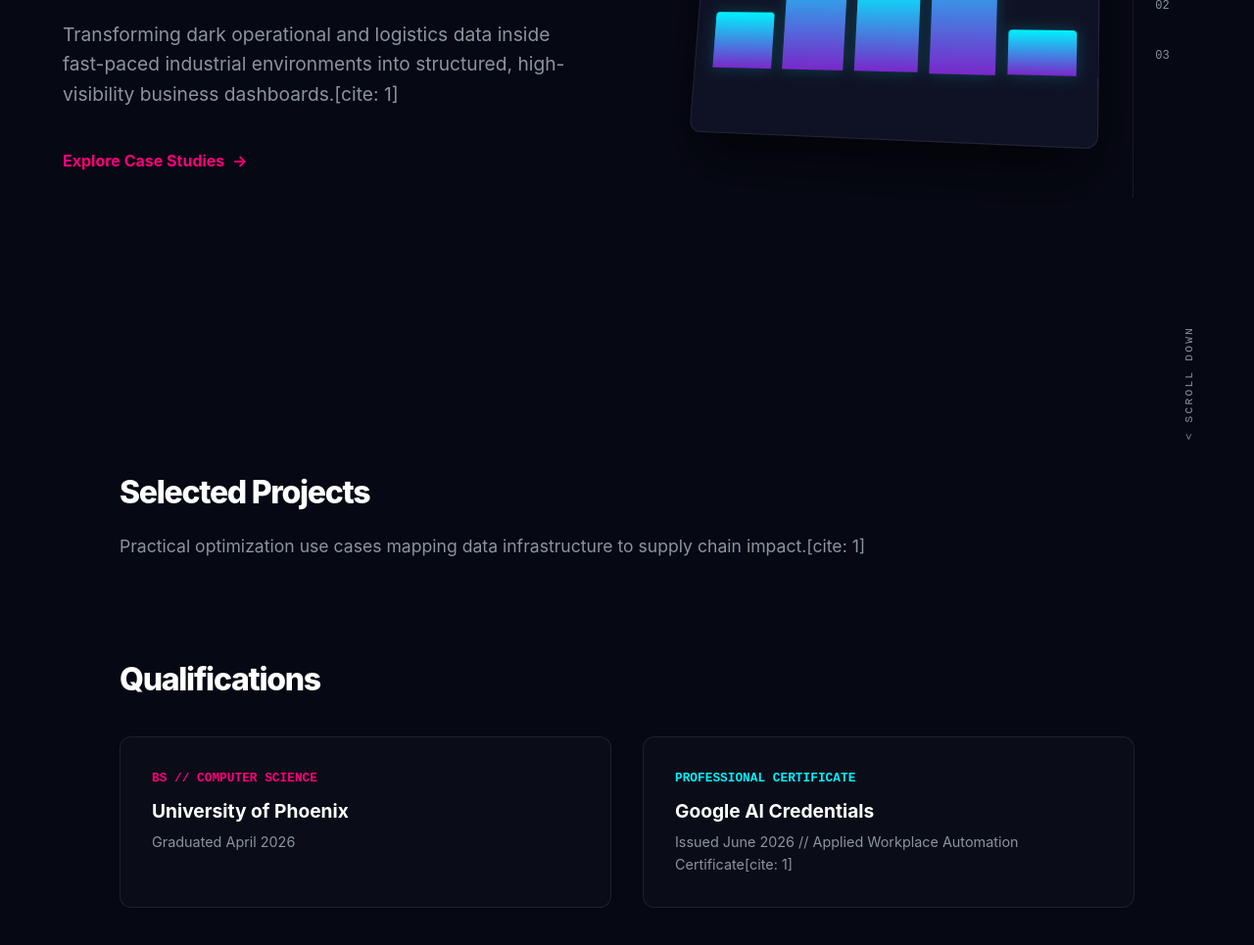
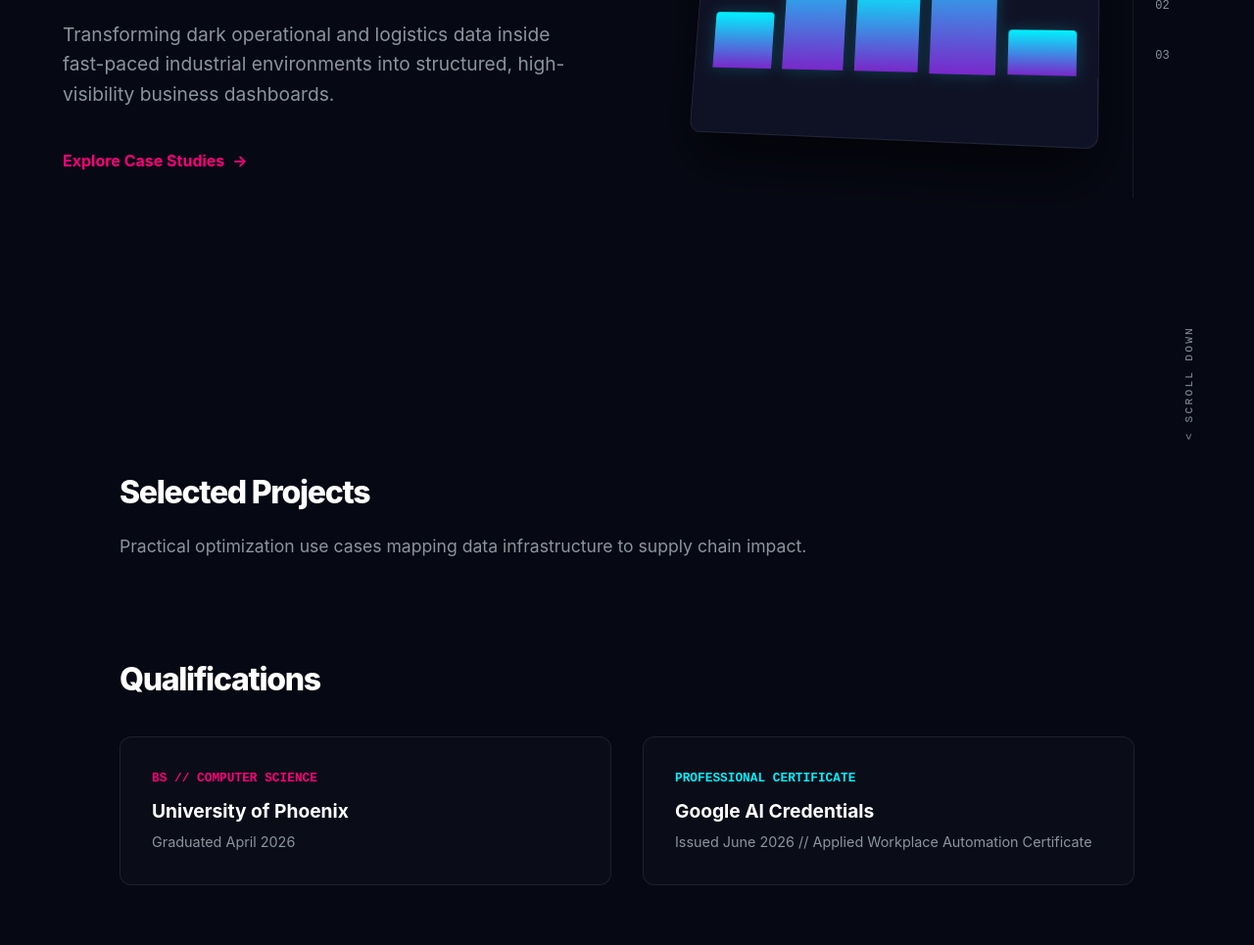
Before and after one commit to megansnow94/megansnow.github.io, a plain HTML site: page index.html in a window 1280 px wide. Shown: the part 419-1384 px from the top of the page at 98% size. Drawn offline with Linux system fonts and the light colour scheme.

Commit message:
Update index.html

```diff
--- a/index.html
+++ b/index.html
@@ -330,7 +330,7 @@
 
         <div class="hero-content">
             <h1>Data Analyst & Operations Specialist</h1>
-            <p class="hero-description">Transforming dark operational and logistics data inside fast-paced industrial environments into structured, high-visibility business dashboards.[cite: 1]</p>
+            <p class="hero-description">Transforming dark operational and logistics data inside fast-paced industrial environments into structured, high-visibility business dashboards.</p>
             <a href="#projects" class="tech-link">Explore Case Studies <span>&rarr;</span></a>
         </div>
 
@@ -370,7 +370,7 @@
     <!-- CONTENT MODULES -->
     <div class="main-content" id="projects">
         <h2 style="font-size: 2rem; font-weight: 800; letter-spacing: -0.04em; margin-bottom: 1rem;">Selected Projects</h2>
-        <p style="color: var(--text-muted); margin-bottom: 3rem; font-size: 1.1rem;">Practical optimization use cases mapping data infrastructure to supply chain impact.[cite: 1]</p>
+        <p style="color: var(--text-muted); margin-bottom: 3rem; font-size: 1.1rem;">Practical optimization use cases mapping data infrastructure to supply chain impact.</p>
 
 
         <!-- ACADEMIC CREDENTIALS -->
@@ -384,7 +384,7 @@
             <div style="background: rgba(255,255,255,0.02); border: 1px solid var(--border); padding: 2rem; border-radius: var(--radius);">
                 <div style="color: var(--neon-blue); font-family: 'SF Mono', monospace; font-size: 0.8rem; margin-bottom: 0.5rem; font-weight: 700;">PROFESSIONAL CERTIFICATE</div>
                 <div style="font-size: 1.2rem; font-weight: 700;">Google AI Credentials</div>
-                <div style="color: var(--text-muted); font-size: 0.9rem; margin-top: 0.25rem;">Issued June 2026 // Applied Workplace Automation Certificate[cite: 1]</div>
+                <div style="color: var(--text-muted); font-size: 0.9rem; margin-top: 0.25rem;">Issued June 2026 // Applied Workplace Automation Certificate</div>
             </div>
         </div>
     </div>
```
